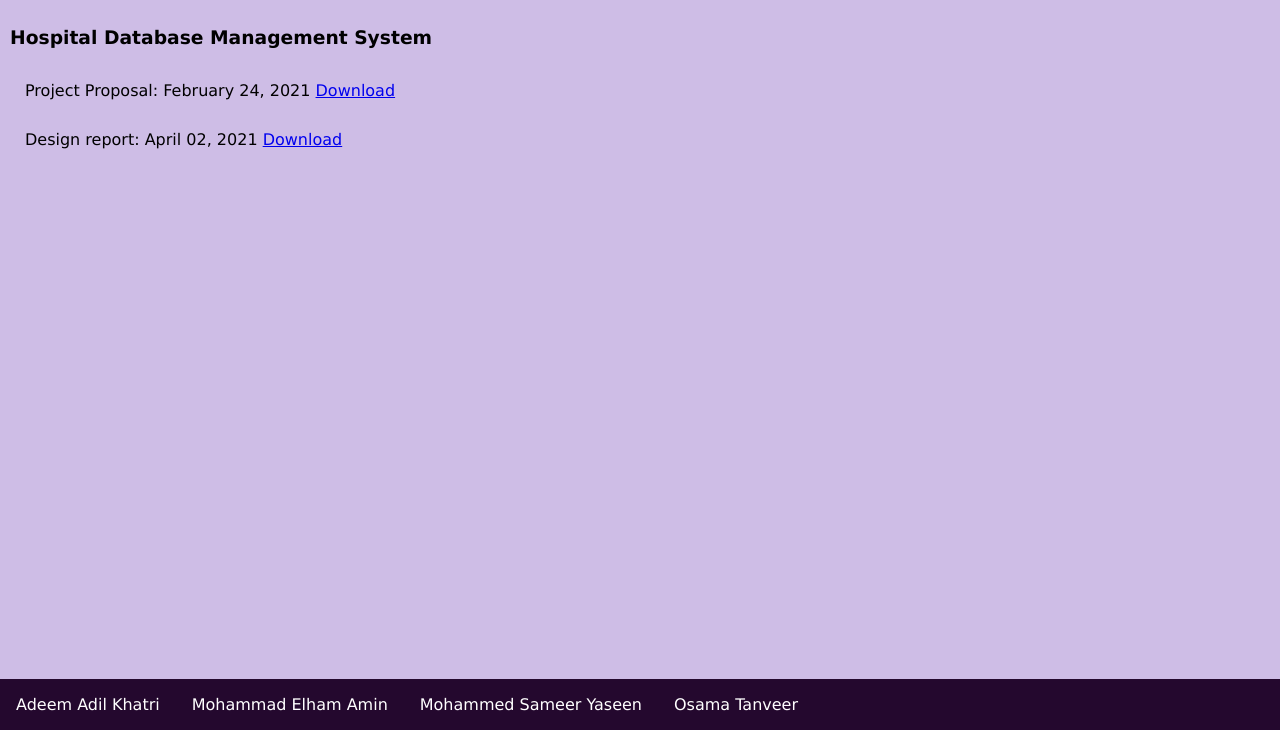
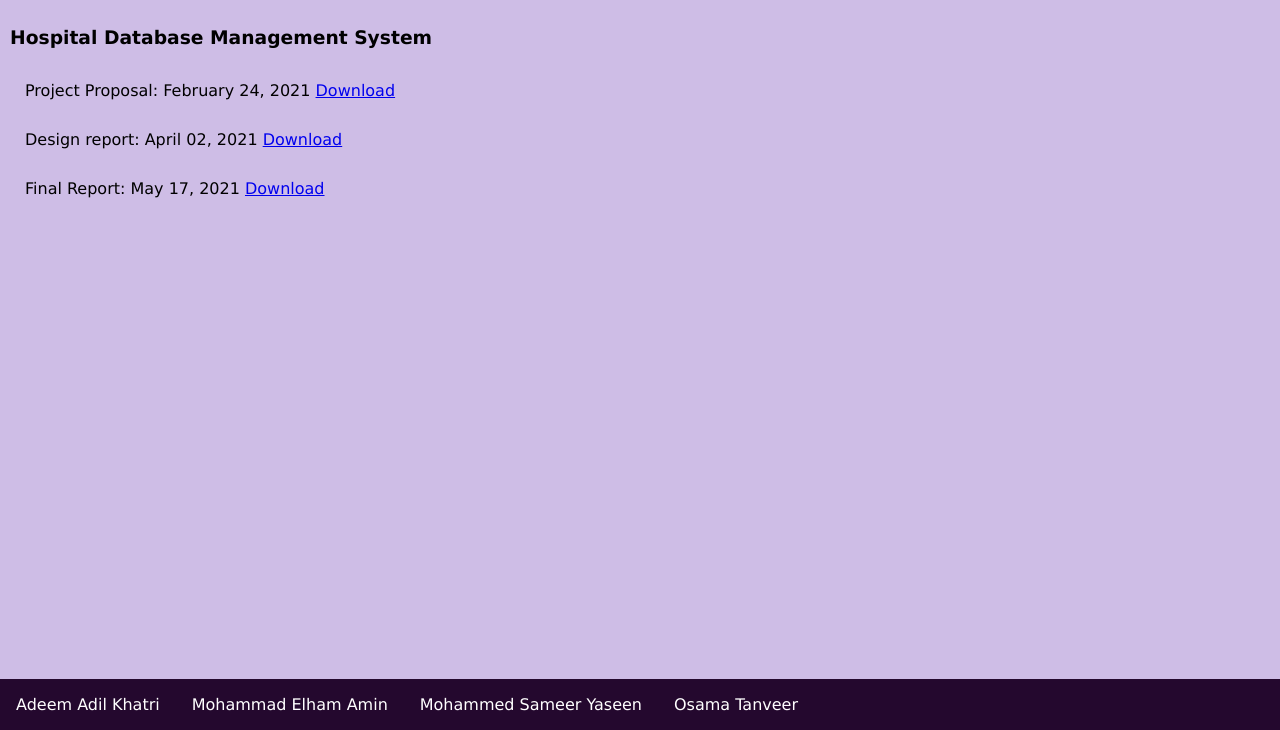
Before and after one commit to cs353-group-27/cs353-group-27.github.io, a plain HTML site: page index.html in a window 1280 px wide. Shown: the part 70-800 px from the top of the page. Drawn offline with Linux system fonts and the light colour scheme.

Commit message:
add report

```diff
--- a/index.html
+++ b/index.html
@@ -26,14 +26,10 @@
           <label>Design report: April 02, 2021</label>
           <a class="report-link" href="design_report.pdf">Download</a>
         </div>
-        <!-- <div class="report-item">
-          <label>Design Document: March 29, 2021</label>
-          <a class="report-link" href="">Download</a>
+        <div class="report-item">
+          <label>Final Report: May 17, 2021</label>
+          <a class="report-link" href="Final Report - CS353.pdf">Download</a>
         </div>
-        <div class="report-item">
-          <label>Final Report: May 11, 2021</label>
-          <a class="report-link" href="">Download</a>
-        </div> -->
       </div>
     </div>
     <footer>
```
Also changed, not shown: 1 other file.
